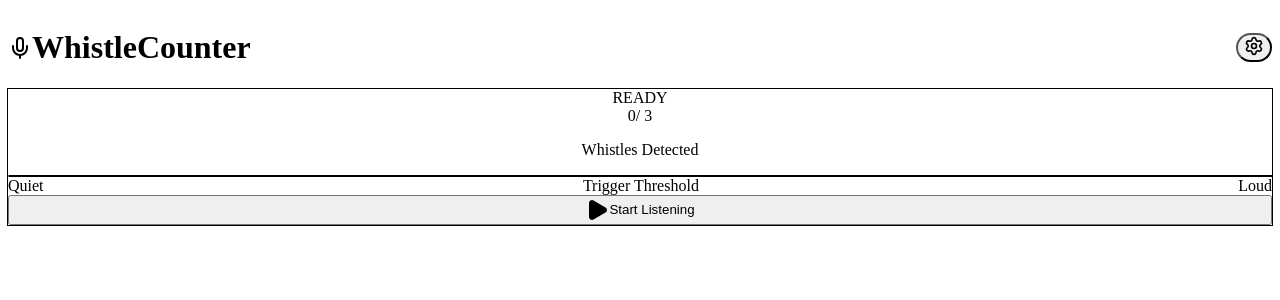
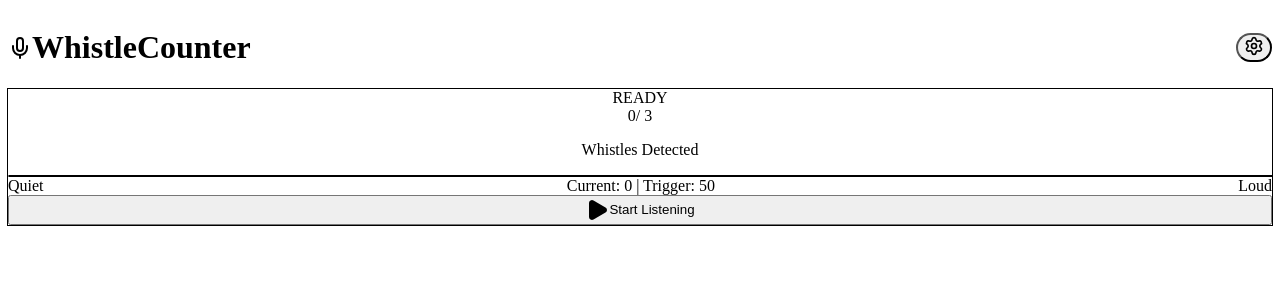
Before and after one commit to ashwintitan/whistlecounter, a React (Vite) app: page / in a window 1280 px wide. Shown: the top 300 px of the page. Built offline with nearby package versions, Linux system fonts and the light colour scheme.

Commit message:
added visualization for sound detection

```diff
--- a/src/App.jsx
+++ b/src/App.jsx
@@ -116,17 +116,22 @@ export default function App() {
     }
 
     // Normalize 0-255 to 0-100
-    const normalizedVolume = (maxVal / 255) * 100;
-    setVolumeLevel(normalizedVolume);
+    // We add a BOOST_FACTOR because raw audio (no auto-gain) is naturally very quiet.
+    // This multiplies the signal so you can actually see it on the bar.
+    const BOOST_FACTOR = 3;
+    const rawPercentage = (maxVal / 255) * 100;
+    const boostedVolume = Math.min(rawPercentage * BOOST_FACTOR, 100);
+
+    setVolumeLevel(boostedVolume);
 
     // Sensitivity Calculation
-    // If sensitivity is 50, threshold is ~150 (out of 255)
-    // If sensitivity is 90, threshold is ~45 (very sensitive)
+    // If sensitivity is 50, threshold is 50.
+    // If sensitivity is 90, threshold is 10 (triggers very easily).
     const threshold = 100 - sensitivity;
 
     const now = Date.now();
 
-    if (normalizedVolume > threshold) {
+    if (boostedVolume > threshold) {
       if (status === 'Listening' && (now - lastWhistleTime > COOLDOWN_MS)) {
         handleWhistleDetected();
       }
@@ -254,9 +259,12 @@ export default function App() {
                 style={{ left: `${100 - sensitivity}%` }}
             />
         </div>
-        <div className="flex justify-between text-xs text-slate-500 mb-8 -mt-6 px-1">
+        <div className="flex justify-between text-xs text-slate-500 mb-8 -mt-6 px-1 font-mono">
             <span>Quiet</span>
-            <span>Trigger Threshold</span>
+            {/* DEBUG DISPLAY: Shows exact numbers */}
+            <span className={`font-bold transition-colors ${volumeLevel > (100-sensitivity) ? 'text-green-400' : 'text-slate-400'}`}>
+                Current: {Math.round(volumeLevel)} | Trigger: {100 - sensitivity}
+            </span>
             <span>Loud</span>
         </div>
 
```
